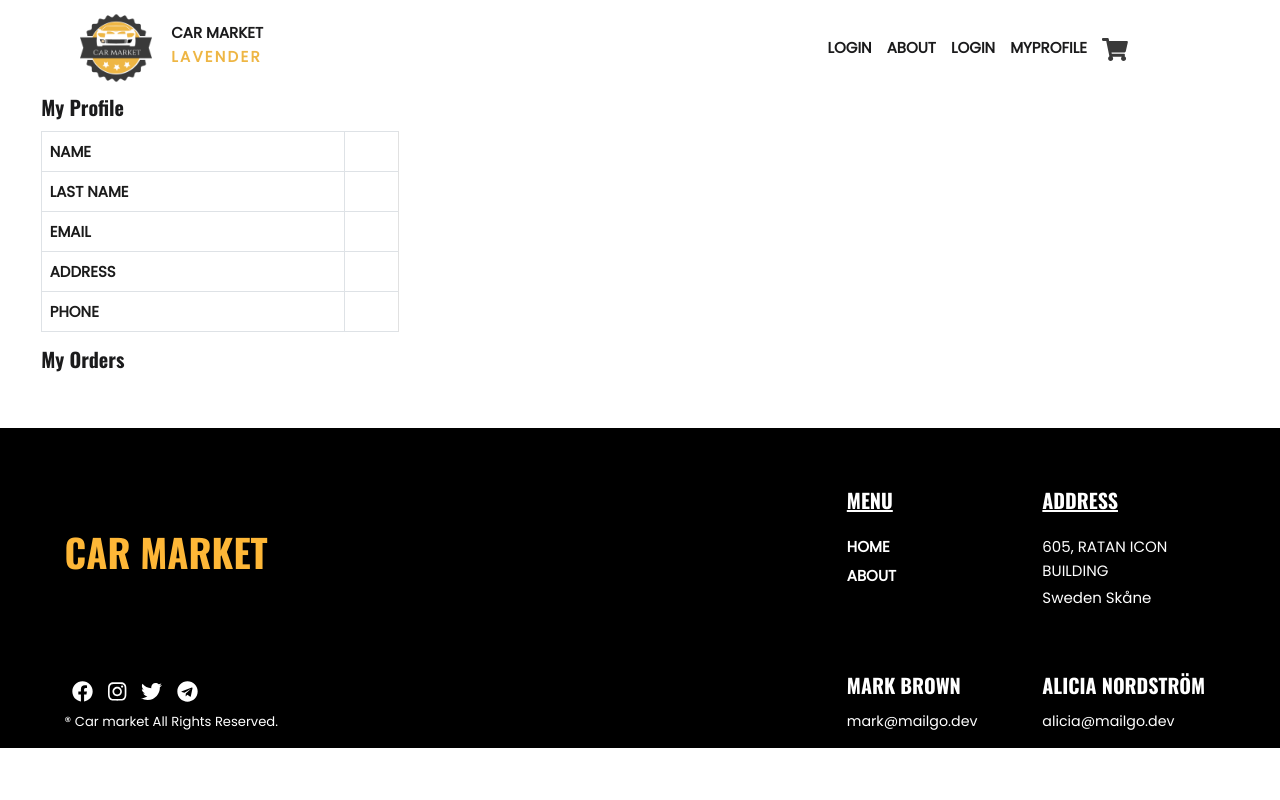
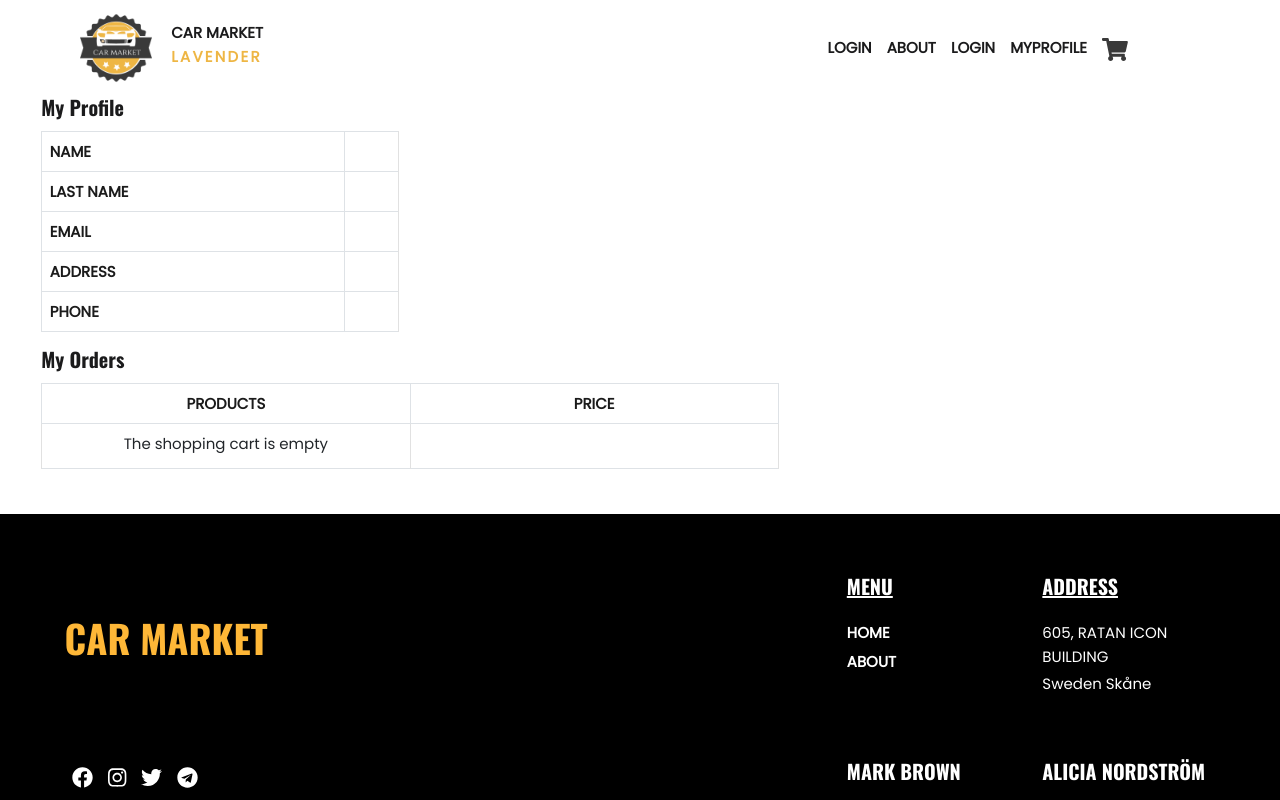
Before and after one commit to SvitlanaRybakova/Bilshop-Lavender, a React (Create React App) app: page /MyProfile in a window 1280 px wide. Built offline with nearby package versions, Linux system fonts and the light colour scheme.

Commit message:
My profile new

```diff
--- a/src/App.js
+++ b/src/App.js
@@ -1,9 +1,9 @@
-import { BrowserRouter as Router, Route, Axios } from "react-router-dom";
+import { BrowserRouter as Router, Route } from "react-router-dom";
 import Navbar from "./components/Navbar";
 import Home from "./pages/Home";
 import About from "./pages/About";
 import LogIn from "./pages/LogIn";
-import MyProfile from "./pages/MyProfile"
+import MyProfile from "./pages/MyProfile";
 
 import CarContextProvider from "./contexts/CarContext";
 import CarDetails from "./pages/CarDetails";
@@ -22,21 +22,12 @@ function App() {
           <ShopCartContextProvider>
             <CarContextProvider>
               <Navbar />
-
-            <Route exact path="/about" component={About} />
-            <Route exact path="/LogIn" component={LogIn} />
-            <Route exact path="/MyProfile" component={MyProfile} />
-            <Route exact path="/shopping-cart" component={ShoppingCart} />
-            <Route exact path="/cars/:vin" component={CarDetails} />
-
-
-
-
+              <Route exact path="/" component={Home} />
               <Route exact path="/about" component={About} />
+              <Route exact path="/LogIn" component={LogIn} />
+              <Route exact path="/MyProfile" component={MyProfile} />
               <Route exact path="/shopping-cart" component={ShoppingCart} />
               <Route exact path="/cars/:vin" component={CarDetails} />
-
-              <Route exact path="/LogIn" component={LogIn} />
 
               <Route
                 exact
--- a/src/pages/MyProfile.js
+++ b/src/pages/MyProfile.js
@@ -1,7 +1,35 @@
 import styles from "../styles/MyProfile.Module.css";
+import React, { useContext, useState, useEffect } from "react";
+import { ShopCartContext } from '../contexts/ShopCartContext'
+import { CarContext } from '../contexts/CarContext';
+import { useHistory } from "react-router-dom";
+import ShoppingCartTotal from "../components/ShoppingCartTotal";
+
+function MyProfile() {
+  const { showPrice } = useContext(CarContext);
+  const { purchases, setDeliveryCost, deleteProduct } = useContext(ShopCartContext)
+  const [isRadioButtonClicked, setIsRadioButtonClicked] = useState('false')
+
+  const history = useHistory();
+
+  const handleClick = (e) => {
+    setDeliveryCost(e)
+    setIsRadioButtonClicked(!isRadioButtonClicked)
+  }
 
 
-function MyProfile() {
+
+  const goToCarDescription = (car) => {
+    history.push(`/cars/${car.vin}`);
+  };
+
+  useEffect(() => {
+  }, )
+
+  const props = {
+    showPrice,
+    purchases
+  }
   return (
     <div className="container">
       <div className="row">
@@ -40,8 +68,76 @@ function MyProfile() {
 
       <div className="row">
         <p className="h6">My Orders</p>
+        <div className="col-lg-8">
+        <div className={`${styles.shoppingCartTable} table-responsive`}>
+
+        <table className="table table-bordered text-center mb-0">
+        <thead>
+                <tr>
+                  <th>Products</th>
+                  <th>Price</th>
+
+                </tr>
+              </thead>
+              <tbody>
+
+              {purchases.products.length > 0 && purchases.products.map((product, i) =>(
+
+                        <tr key={i}>
+                          <td className={styles.productList}>
+                            <div className="d-flex align-items-center">
+
+                              <div className='d-flex flex-column flex-sm-row align-items-sm-center'>
+                                <div className={styles.productThumb}>
+                                  <img
+                                    src={`../assets/car-pictures/${product.make}-${product.model}-${product.year}.jpg`}
+                                    alt="Product"
+                                  />
+                                </div>
+                                <div
+                                  onClick={() => goToCarDescription(product)}
+                                  className={`${styles.productName} mb-3 ms-0 ms-sm-4 mb-sm-0`}>
+                                  {product.make} {product.model} <span className='d-inline-block mt-2'>{product.year}</span>
+                                </div>
+                              </div>
+                            </div>
+                          </td>
+                          <td className={styles.tableColumn}>
+                            <span className={styles.price}> {showPrice(product.price)} SEK </span>
+                          </td>
+                        </tr>
+                      ))
+                      }
+                      {
+                        purchases.products.length === 0 &&
+                        <tr>
+                          <td className={styles.productList}>
+                            <p className={styles.emptyCart}>The shopping cart is empty</p>
+                          </td>
+                          <td>
+
+                          </td>
+                        </tr>
+
+                      }
+
+
+
+                      </tbody>
+                      </table>
+                    </div>
+
+
+
+        </div>
+
+        </div>
+
       </div>
-    </div>
+
+
+
+
   );
 }
 
```
